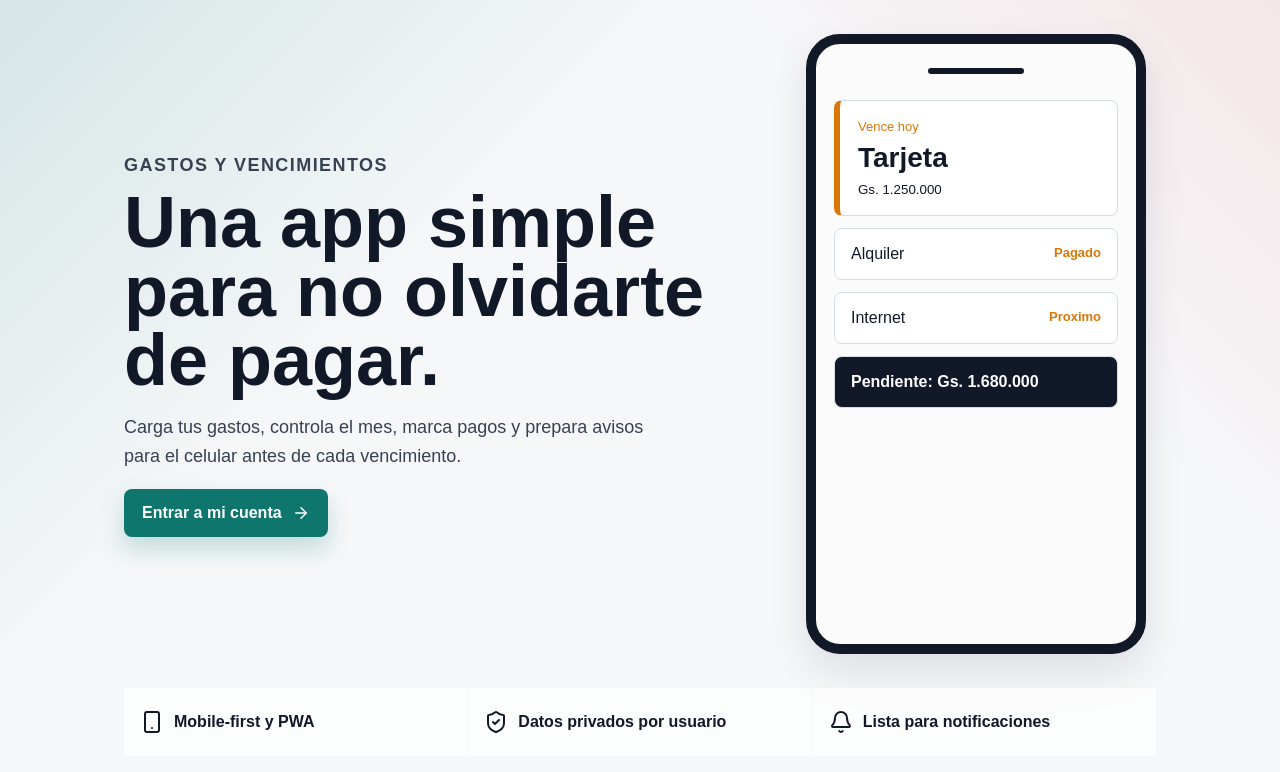
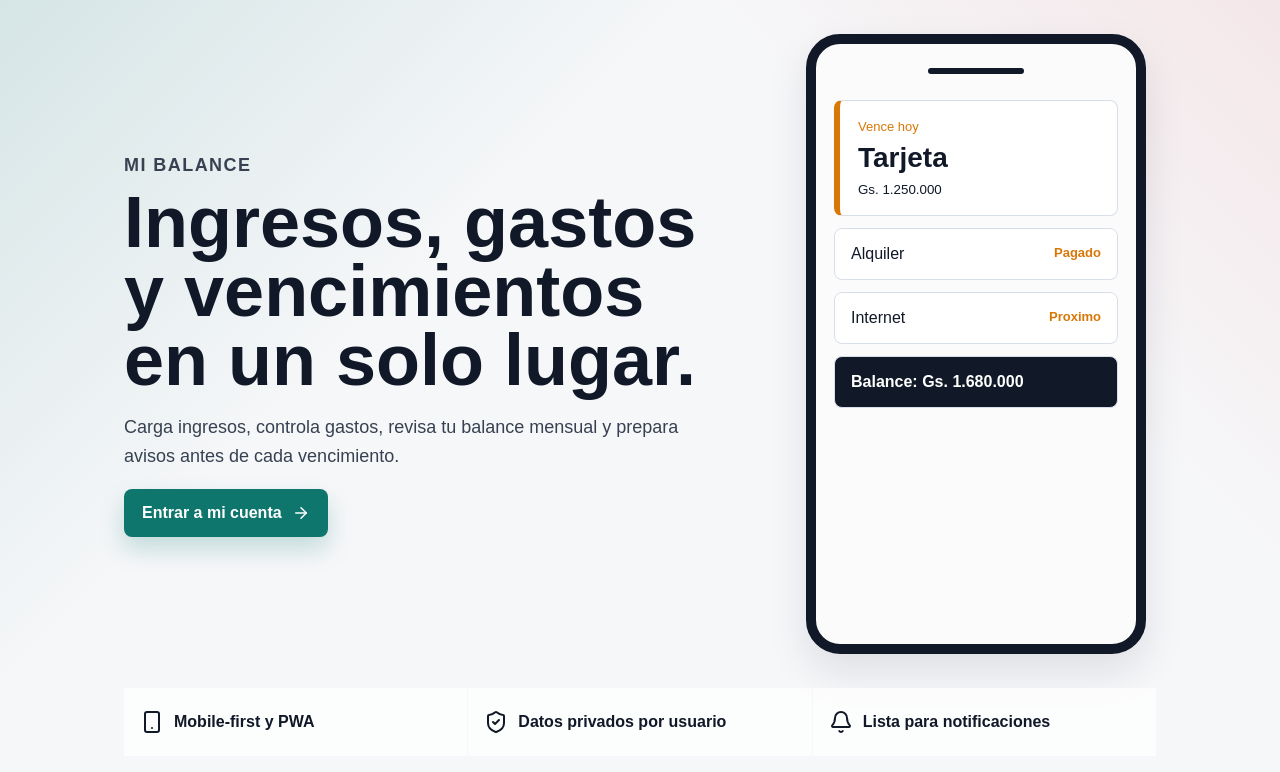
Before and after one commit to blaichgabriel-cell/gastos-y-vencimientos, a Next.js app: page / in a window 1280 px wide. Shown: the top 772 px of the page. Built offline with nearby package versions, Linux system fonts and the light colour scheme.

Commit message:
Add files via upload

```diff
--- a/src/app/layout.tsx
+++ b/src/app/layout.tsx
@@ -4,8 +4,8 @@ import "./globals.css";
 import { PwaRegister } from "@/components/PwaRegister";
 
 export const metadata: Metadata = {
-  title: "Gastos",
-  description: "Control de gastos y vencimientos de pagos",
+  title: "Mi Balance",
+  description: "Control de ingresos, gastos, balance y vencimientos",
   manifest: "/manifest.webmanifest"
 };
 
--- a/src/app/page.tsx
+++ b/src/app/page.tsx
@@ -6,10 +6,10 @@ export default function HomePage() {
     <main className="home-shell">
       <section className="home-hero">
         <div className="hero-copy">
-          <p className="eyebrow">Gastos y vencimientos</p>
-          <h1>Una app simple para no olvidarte de pagar.</h1>
+          <p className="eyebrow">Mi Balance</p>
+          <h1>Ingresos, gastos y vencimientos en un solo lugar.</h1>
           <p>
-            Carga tus gastos, controla el mes, marca pagos y prepara avisos para el celular antes de cada vencimiento.
+            Carga ingresos, controla gastos, revisa tu balance mensual y prepara avisos antes de cada vencimiento.
           </p>
           <Link className="primary-link" href="/auth">
             Entrar a mi cuenta <ArrowRight size={18} />
@@ -30,7 +30,7 @@ export default function HomePage() {
             <span>Internet</span>
             <b>Proximo</b>
           </div>
-          <div className="preview-total">Pendiente: Gs. 1.680.000</div>
+          <div className="preview-total">Balance: Gs. 1.680.000</div>
         </div>
       </section>
       <section className="feature-strip">
```
Also changed, not shown: src/components/ExpenseApp.tsx (+13 -7 lines), public/manifest.webmanifest.
